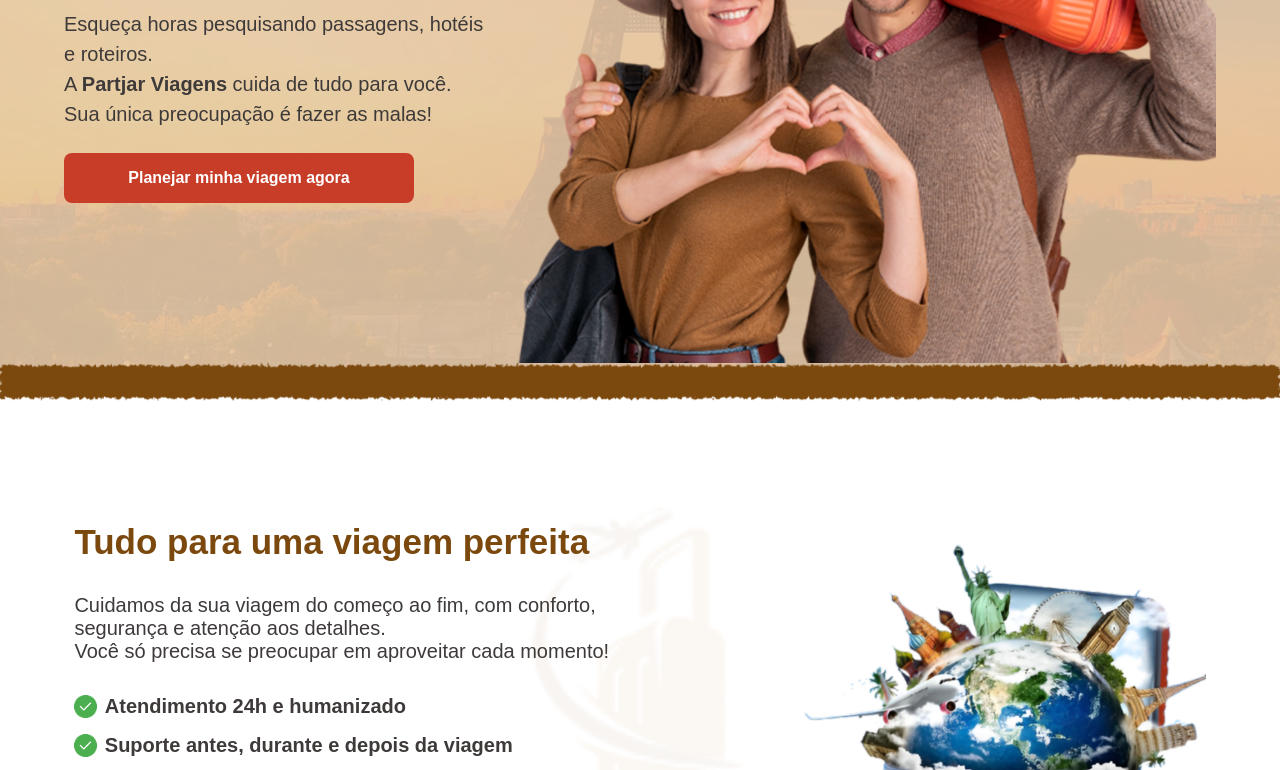
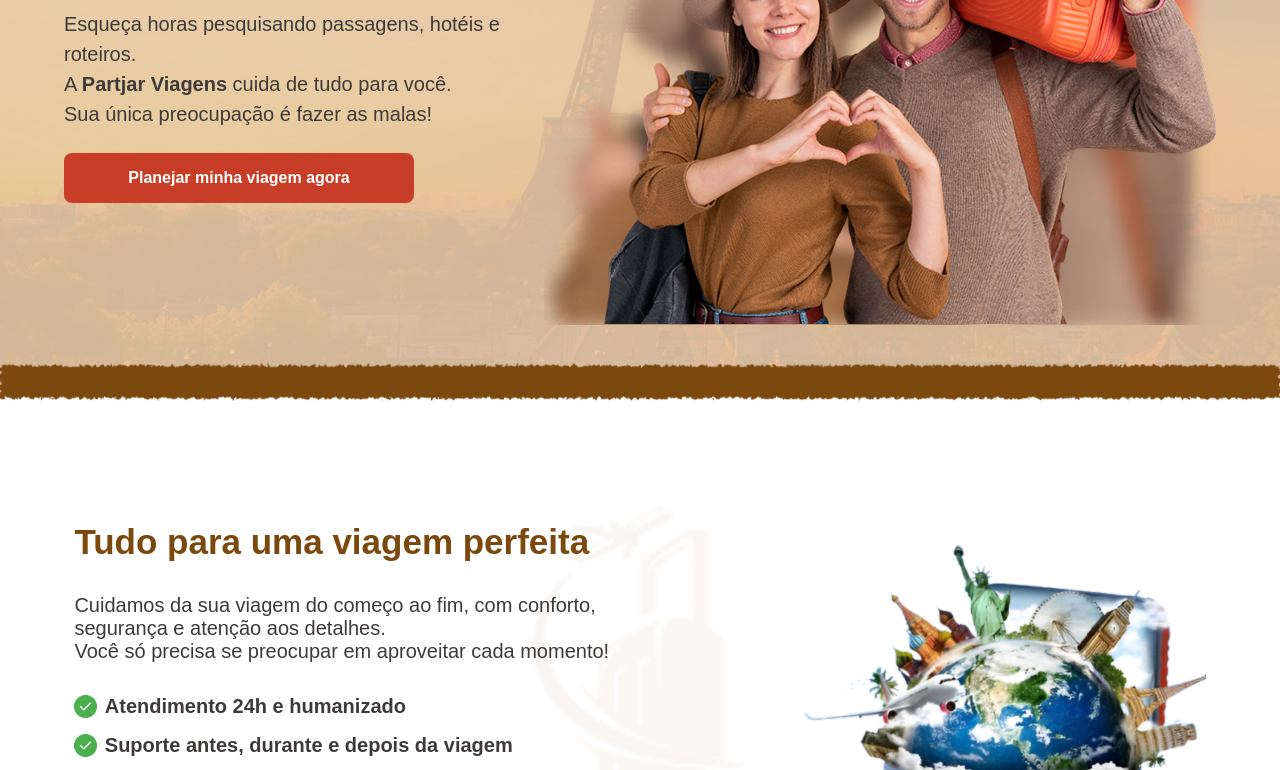
Before and after one commit to Leonardovii2/landingpage-partjar, a plain HTML site: page index.html in a window 1280 px wide. Shown: the part 286-1056 px from the top of the page. Drawn offline with nearby package versions, Linux system fonts and the light colour scheme.

Commit message:
imagem-casal

```diff
--- a/index.html
+++ b/index.html
@@ -26,7 +26,7 @@
           <button>Planejar minha viagem agora</button>
         </div>
 
-        <img src="./image/img1.png" alt="Pessoa pronta para viajar com mala" />
+        <img src="./image/foto-casal.png" alt="Pessoa pronta para viajar com mala" />
       </section>
 
       <div class="borda">
```
Also changed, not shown: image/foto-casal.png (added).
